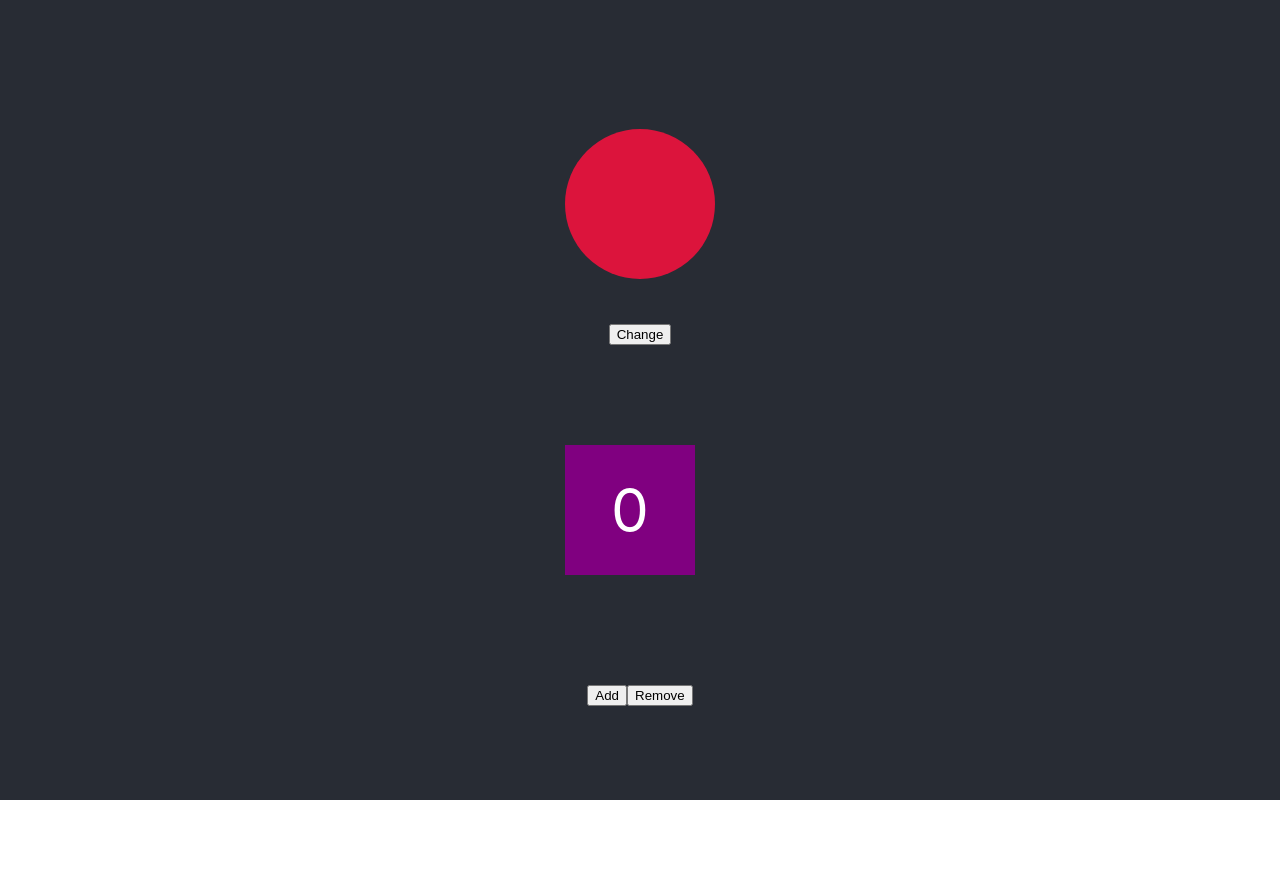
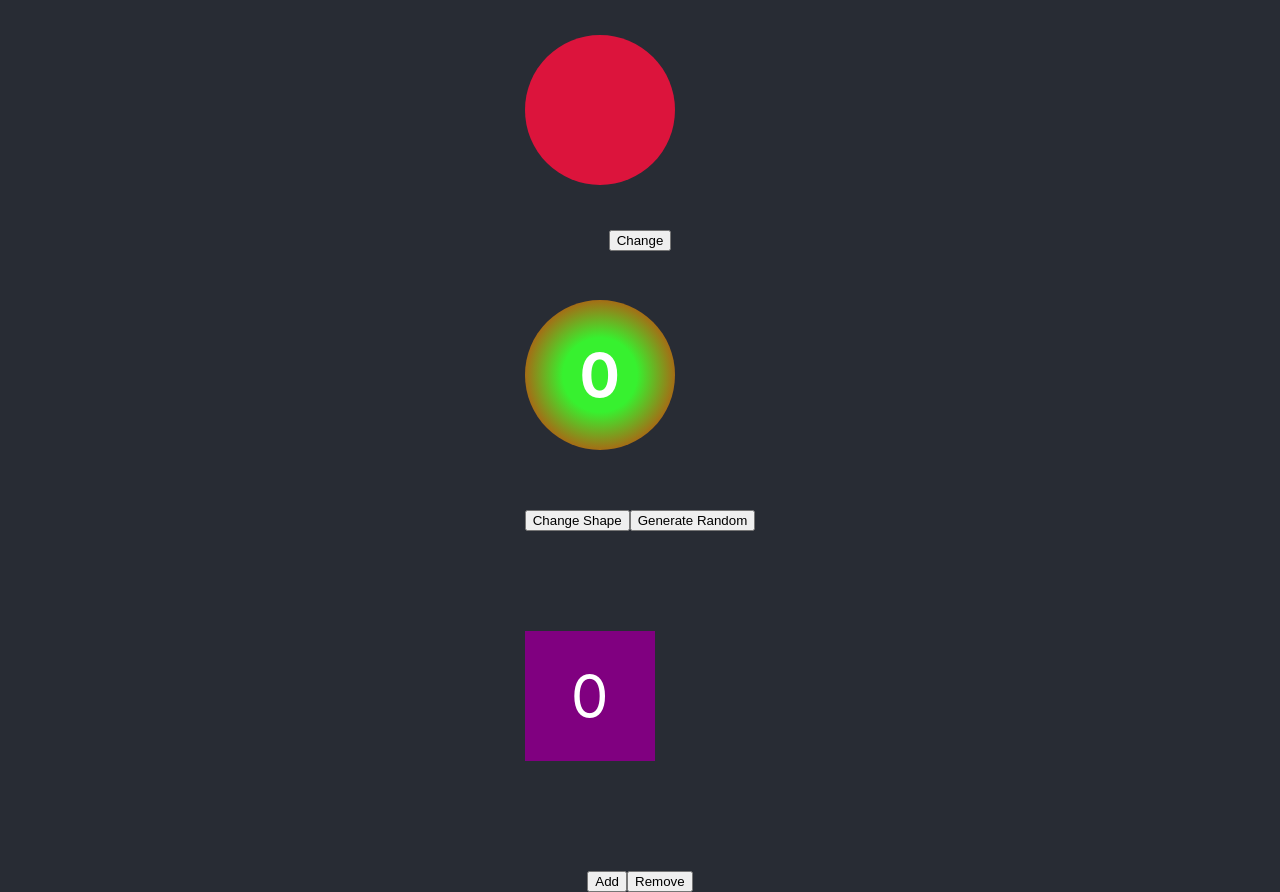
Before and after one commit to zasweted/home-work, a React (Create React App) app: page / in a window 1280 px wide. Before the commit the page ends 800 px from the top, so only its background shows below. Built offline with nearby package versions, Linux system fonts and the light colour scheme.

Commit message:
homework

```diff
--- a/src/App.jsx
+++ b/src/App.jsx
@@ -8,8 +8,8 @@ import AddRemove from './Components/plius-minus';
 
 function App() {
 
-  // const [count, setCount] = useState(0);
-  const [countTwo, setCount] = useState(0);
+
+
 
   return (
     <div className="App">
@@ -17,8 +17,8 @@ function App() {
         <div className='container'>
 
             <Migtukas></Migtukas>
-            {/* <DvigubasMigtukas spalva={'#fff'} setCount={setCount} count={count}></DvigubasMigtukas> */}
-            <AddRemove countTwo={countTwo} setCount={setCount}></AddRemove>
+            <DvigubasMigtukas></DvigubasMigtukas>
+            <AddRemove></AddRemove>
         </div>
       </header>
     </div>
--- a/src/Components/dvigubas-migtukas.jsx
+++ b/src/Components/dvigubas-migtukas.jsx
@@ -1,5 +1,5 @@
-// import { useState } from "react";
-// import Random from "../Functions/random-number-generator";
+import { useState } from "react";
+import Random from "../Functions/random-number-generator";
 
 
 
@@ -7,40 +7,39 @@
 
 
 
-// function DvigubasMigtukas({ setCount, spalva, count }){
-
-//     const [rad, setRad] = useState('50%')
-//     const changeStyle = () => {
-//     setRad(z => z === '50%' ? '0' : '50%')
-//     };
+function DvigubasMigtukas(){
+    const [count, setCount] = useState(0);
+    const [rad, setRad] = useState('50%')
+    const changeStyle = () => {
+    setRad(z => z === '50%' ? '0' : '50%')
+    };
 
 
-//     const generateRandom = () => {
-//         setCount(x => x = Random(5, 25))
-//     }
+    const generateRandom = () => {
+        setCount(x => x = Random(5, 25))
+    }
 
-//     return(
-//         <>
-//         <h2 style={{
-//             display: 'flex',
-//             flexDirection: 'column',
-//             alignItems: 'center',
-//             justifyContent: 'center',
-//             color: spalva,
-//             fontSize: '60px',
-//             width: '150px',
-//             height: '150px',
-//             background: 'rgb(55,241,47)',
-//             background: 'radial-gradient(circle, rgba(55,241,47,1) 35%, rgba(255,0,0,1) 100%)',
-//             borderRadius: rad
-//         }}>{count}</h2>
-//         <button onClick={changeStyle}>Change Shape</button>
+    return(
+        <>
+        <h2 style={{
+            display: 'flex',
+            flexDirection: 'column',
+            alignItems: 'center',
+            justifyContent: 'center',
+            fontSize: '60px',
+            width: '150px',
+            height: '150px',
+            background: 'rgb(55,241,47)',
+            background: 'radial-gradient(circle, rgba(55,241,47,1) 35%, rgba(255,0,0,1) 100%)',
+            borderRadius: rad
+        }}>{count}</h2>
+        <button onClick={changeStyle}>Change Shape</button>
 
-//         <button onClick={generateRandom}>Generate Random</button>
-//         </>
+        <button onClick={generateRandom}>Generate Random</button>
+        </>
 
-//     );
+    );
 
-// };
+};
 
-// export default DvigubasMigtukas;
+export default DvigubasMigtukas;
--- a/src/Components/plius-minus.jsx
+++ b/src/Components/plius-minus.jsx
@@ -1,7 +1,7 @@
+import { useState } from "react";
 
-
-function AddRemove({ countTwo, setCount }){
-
+function AddRemove(){
+    const [count, setCount] = useState(0);
     const add = () => {
         setCount(x => x + 1)
     };
@@ -23,7 +23,7 @@ function AddRemove({ countTwo, setCount }){
                 width: '130px',
                 height: '130px',
                 backgroundColor: 'purple',
-            }}>{countTwo}</p>
+            }}>{count}</p>
             <button onClick={add} style={{
                 marginTop: '50px',
 
```
